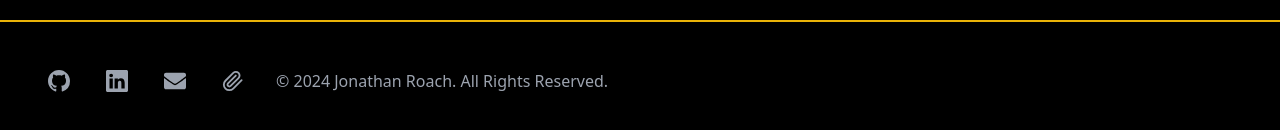
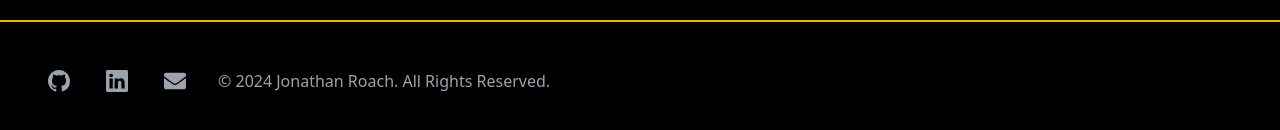
Before and after one commit to Jonathan-Roach/react-portfolio-website, a React (Vite) app: page / in a window 1280 px wide. Shown: the part 2800-2930 px from the top of the page. Built offline with nearby package versions, Linux system fonts and the light colour scheme.

Commit message:
remove feature

```diff
--- a/src/components/Footer.jsx
+++ b/src/components/Footer.jsx
@@ -16,9 +16,7 @@ const Footer = () => {
     <a href={personalData.email} target='_blank' className="transition-all text-gray-400 hover:text-yellow-500 hover:scale-125 duration-300">
               <FaEnvelope size={22} />
      </a>
-     <a href={personalData.resume} target='_blank' className="transition-all text-gray-400 hover:text-green-500 hover:scale-125 duration-300">
-              <LuPaperclip size={22} />
-            </a>
+
     </div>
 
     <p className='text-gray-400 text-center'>&copy; {personalData.date} Jonathan Roach. All Rights Reserved.</p>
```
